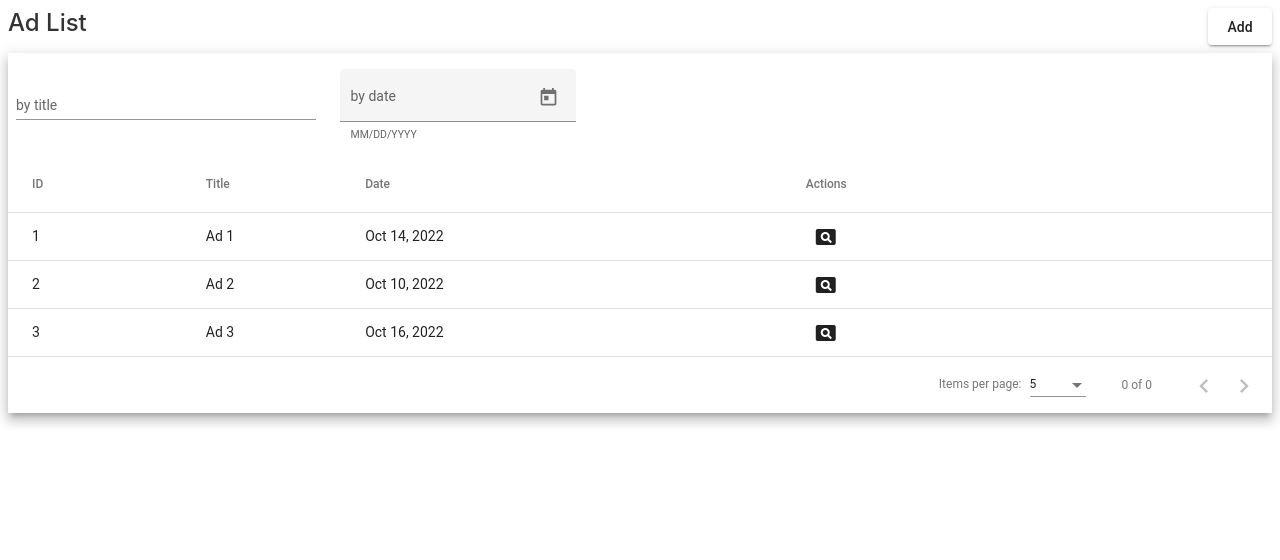
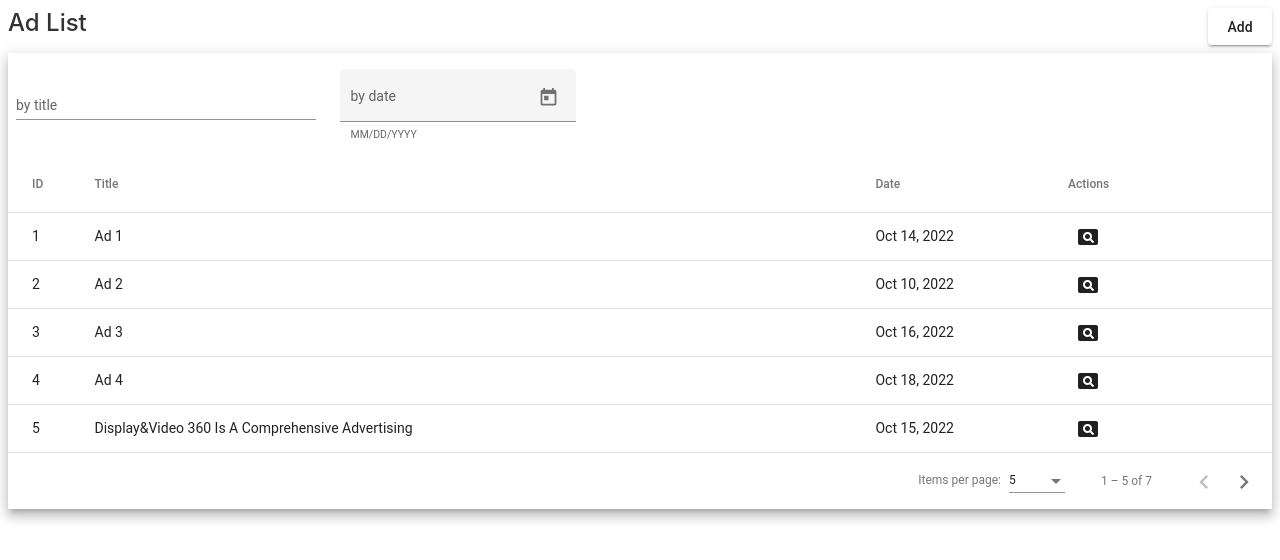
Before and after one commit to AnzhelikaDavidyan/-CQG, an Angular app: page /ads in a window 1280 px wide. Shown: the top 560 px of the page. Built offline with nearby package versions, Linux system fonts and the light colour scheme; data requests are answered from the project's data file.

Commit message:
feat: add paginator

```diff
--- a/src/app/components/ad-list/ad-list.component.html
+++ b/src/app/components/ad-list/ad-list.component.html
@@ -60,5 +60,5 @@
 
     </table>
 
-    <mat-paginator [pageSizeOptions]="[5, 10, 25, 100]" aria-label="Select page of users"></mat-paginator>
+    <mat-paginator [pageSizeOptions]="[5, 10, 25, 100]" aria-label="Select page of Ads"></mat-paginator>
 </div>
--- a/src/app/components/ad-list/ad-list.component.ts
+++ b/src/app/components/ad-list/ad-list.component.ts
@@ -1,23 +1,38 @@
-import {Component, OnInit} from '@angular/core';
+import {AfterViewInit, Component, OnInit, ViewChild} from '@angular/core';
 import {AdModel} from "../../shared/model/ad.model";
 import {MatTableDataSource} from "@angular/material/table";
 import {map, of} from "rxjs";
 import {DataService} from "../../shared/services/data.service";
 import {MatDatepickerInputEvent} from "@angular/material/datepicker";
 import {Router} from "@angular/router";
+import {MatPaginator} from "@angular/material/paginator";
+import {MatSort} from "@angular/material/sort";
 
 @Component({
     selector: 'app-ad-list',
     templateUrl: './ad-list.component.html',
     styleUrls: ['./ad-list.component.css']
 })
-export class AdListComponent implements OnInit {
+export class AdListComponent implements OnInit, AfterViewInit {
 
     public dataSource!: MatTableDataSource<AdModel>;
     public displayedColumns: string[] = ['id', 'title', 'date', 'actions'];
     public isReady$ = of(false);
 
+    @ViewChild(MatPaginator) paginator!: MatPaginator;
+    @ViewChild(MatSort) sort!: MatSort;
+
     constructor(private dataService: DataService, private router: Router) {
+    }
+
+    ngAfterViewInit() {
+        this.isReady$.subscribe({
+            next: () => {
+                this.dataSource.paginator = this.paginator;
+                this.dataSource.sort = this.sort;
+            },
+            error: console.error
+        })
     }
 
     ngOnInit(): void {
@@ -32,11 +47,19 @@ export class AdListComponent implements OnInit {
     applyTitleFilter(event: Event) {
         const filterValue = (event.target as HTMLInputElement).value;
         this.dataSource.filter = filterValue.trim().toLowerCase();
+        this.firstPage();
     }
 
     applyDateFilter(event: MatDatepickerInputEvent<Date>) {
         const date = Number(event.value);
         this.dataSource.filter = date.toString();
+        this.firstPage();
+    }
+
+    private firstPage() {
+        if (this.dataSource.paginator) {
+            this.dataSource.paginator.firstPage();
+        }
     }
 
     public onAdd() {
--- a/src/server/db.json
+++ b/src/server/db.json
@@ -23,6 +23,38 @@
       "email": "anzhelika@gmail.com",
       "date": 1665950400000,
       "phone": "12356"
+    },
+    {
+      "id": 4,
+      "title": "Ad  4",
+      "body": "We’re taking significant steps to bring more transparency to ads and Pages on Facebook. Giving people more information about any organization and the ads it's currently running will mean increased accountability for bad actors, which will help to prevent abuse on Facebook.",
+      "email": "ad@gmail.com",
+      "date": 1666123200000,
+      "phone": "+33 445 666"
+    },
+    {
+      "id": 5,
+      "title": "Display&Video 360 Is A Comprehensive Advertising",
+      "body": "In April, we announced that we would make our Pages and ads more transparent. Today, June 28, we’re introducing a new Info and Ads section on Pages. This section is designed to bring additional transparency to Pages and the ads they’re running. Info and Ads allows anyone on Facebook to view the active ads a Page is running as well as the ability to learn more information about the Page (such as the date created and any previous name changes).\n\n",
+      "email": "amend@gmail.com",
+      "date": 1665864000000,
+      "phone": "+374 99 778 866"
+    },
+    {
+      "id": 6,
+      "title": "The best advertising technology available today that many of your competitors don't even know about",
+      "body": "The best advertising technology available today that many of your competitors don't even know aboutThe best advertising technology available today that many of your competitors don't even know about",
+      "email": "dadadad@gmail.com",
+      "date": 1666382400000,
+      "phone": "+374 99 567 765"
+    },
+    {
+      "id": 7,
+      "title": "Facebook, Instagram, Messenger",
+      "body": "From the Info and Ads tab, people will be able to view the active ads a Page is running across Facebook, Instagram, Messenger and Audience Network, even if they’re not in the target audience. People can click on interactive elements of the ads, but engagement, such as Likes, comments or shares will not be available. In addition, impressions, video views and clicks on ads within the Info and Ads section will not",
+      "email": "asd789@gmail.com",
+      "date": 1665950400000,
+      "phone": "+374 99 789 789"
     }
   ]
 }
```
